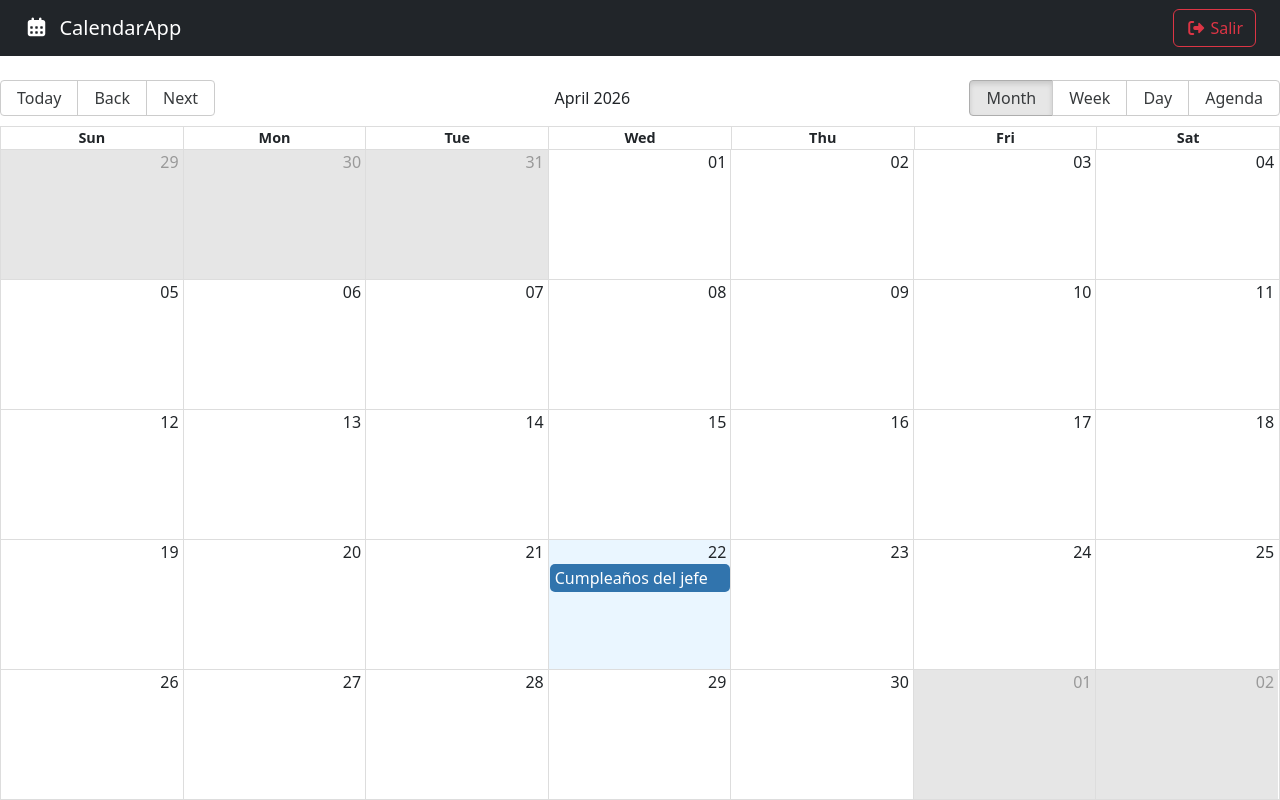
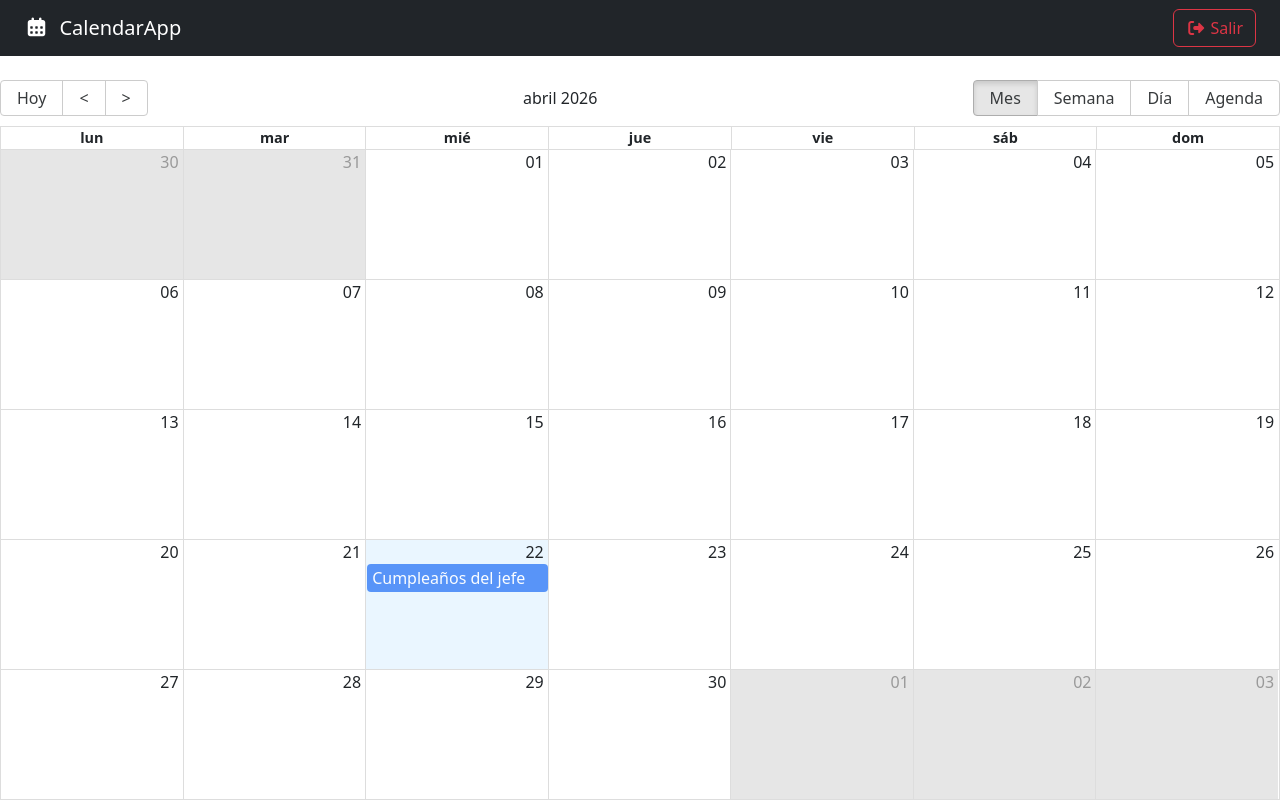
Before and after one commit to EstherManriqueGlez/react-calendar-app, a React (Vite) app: page / in a window 1280 px wide. Built offline with nearby package versions, Linux system fonts and the light colour scheme.

Commit message:
feat: add localization support for calendar and event messages in Spanish

```diff
--- a/src/calendar/pages/CalendarPage.jsx
+++ b/src/calendar/pages/CalendarPage.jsx
@@ -1,48 +1,58 @@
-import { Calendar, dateFnsLocalizer } from 'react-big-calendar';
+import { Calendar } from 'react-big-calendar';
 import 'react-big-calendar/lib/css/react-big-calendar.css';
 
-import { addHours, format, parse, startOfWeek, getDay } from 'date-fns';
-import enUS from 'date-fns/locale/en-US';
+import { addHours } from 'date-fns';
+import { NavBar } from '../components/NavBar';
+import { localizer, getMessagesES } from '../../helpers';
 
-import { NavBar } from '../components/NavBar';
+const events = [
+  {
+    title: 'Cumpleaños del jefe',
+    notes: 'Comprar el pastel',
+    start: new Date(),
+    end: addHours(new Date(), 2),
+    bgColor: '#fafafa',
+    user: {
+      _id: '123',
+      name: 'Remy',
+    },
+  },
+];
+
+export const CalendarPage = () => {
+
+  const eventStyleGetter = ( event, start, end, isSelected ) => {
+
+    console.log({ event, start, end, isSelected });
+
+    const style = {
+      backgroundColor: '#347CF7',
+      borderRadius: '4px',
+      opacity: 0.8,
+      display: 'block',
+      color: 'white'
+    }
+
+    return {
+      style,
+    }
+
+  };
 
 
-const locales = {
-  'en-US': enUS,
-};
-
-const localizer = dateFnsLocalizer({
-  format,
-  parse,
-  startOfWeek,
-  getDay,
-  locales,
-});
-
-const events = [{
-  title: "Cumpleaños del jefe",
-  notes: "Comprar el pastel",
-  start: new Date(),
-  end: addHours(new Date(), 2),
-  bgColor: "#fafafa",
-  user: {
-    _id: "123",
-    name: "Remy",
-  }
-
-}]
-
-export const CalendarPage = () => {
   return (
     <>
       <NavBar />
 
       <Calendar
+        culture="es"
         localizer={localizer}
         events={events}
         startAccessor="start"
         endAccessor="end"
         style={{ height: 'calc(100vh - 80px)' }}
+        messages={getMessagesES()}
+        eventPropGetter={ eventStyleGetter }
       />
     </>
   );
--- /dev/null
+++ b/src/helpers/calendarLocalizer.js
@@ -0,0 +1,18 @@
+import { dateFnsLocalizer } from 'react-big-calendar';
+import { format, parse, startOfWeek, getDay } from 'date-fns';
+import enUS from 'date-fns/locale/en-US';
+
+import esES from 'date-fns/locale/es';
+
+const locales = {
+  es: esES,
+  'en-US': enUS,
+};
+
+export const localizer = dateFnsLocalizer({
+  format,
+  parse,
+  startOfWeek,
+  getDay,
+  locales,
+});
--- /dev/null
+++ b/src/helpers/getMessages.js
@@ -0,0 +1,17 @@
+export const getMessagesES = () => {
+  return {
+    allDay: 'Todo el día',
+    previous: '<',
+    next: '>',
+    today: 'Hoy',
+    month: 'Mes',
+    week: 'Semana',
+    day: 'Día',
+    agenda: 'Agenda',
+    date: 'Fecha',
+    time: 'Hora',
+    event: 'Evento',
+    noEventsInRange: 'No hay eventos en este rango',
+    showMore: (total) => `+ Ver más (${total})`,
+  };
+};
--- /dev/null
+++ b/src/helpers/index.js
@@ -0,0 +1,2 @@
+export * from './calendarLocalizer';
+export * from './getMessages';
```
